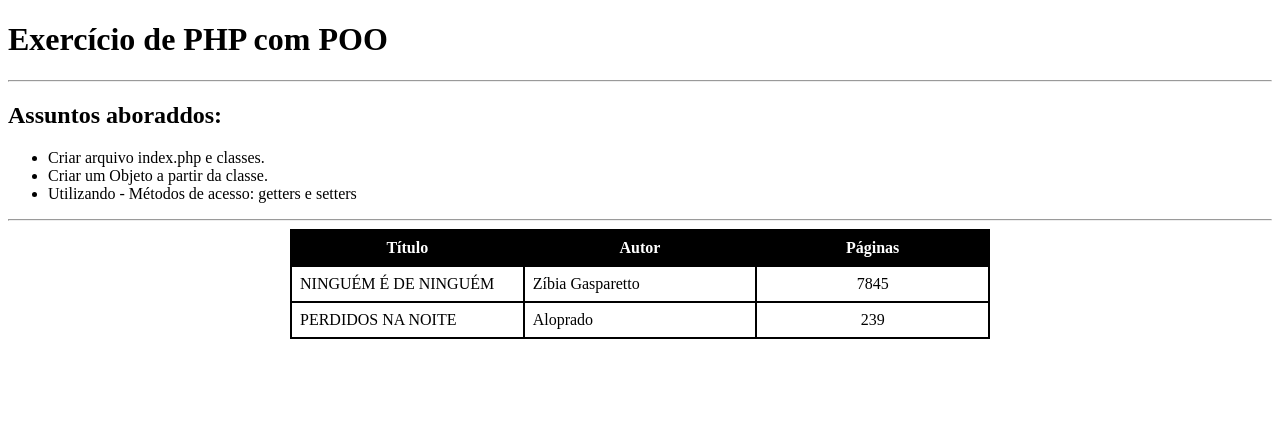
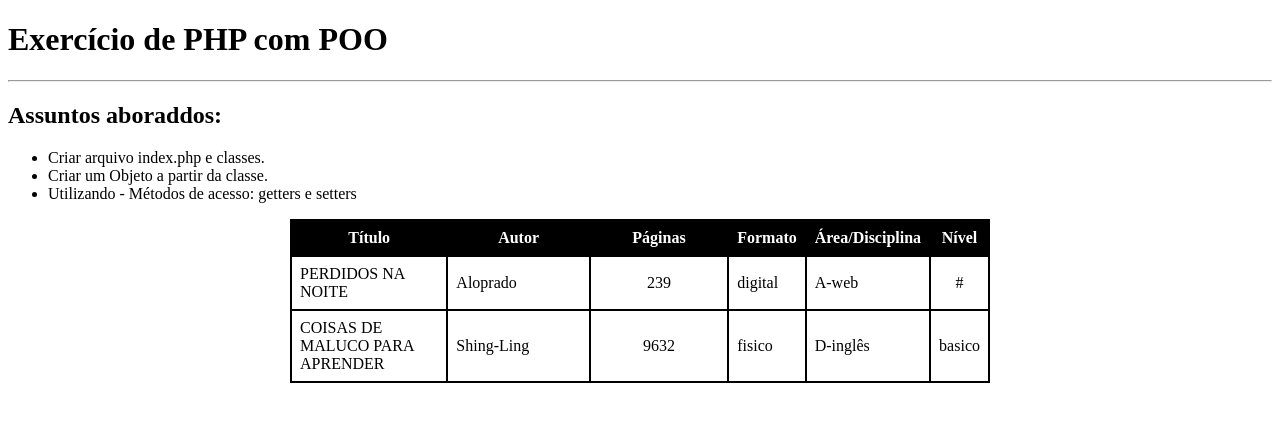
Before and after one commit to msakal/poo, a PHP site: page /Exercicio-PHP-com-POO/index.php in a window 1280 px wide. Shown: the top 422 px of the page. Run offline with PHP 8.4, Linux system fonts and the light colour scheme.

Commit message:
Exercicio2-Finalizando

```diff
--- a/Exercicio-PHP-com-POO/index.php
+++ b/Exercicio-PHP-com-POO/index.php
@@ -7,7 +7,7 @@
     <title>Exemplo 3</title>
 
     <style>
-        table, th, td {
+    table, th, td {
         border: 2px solid black;
         border-collapse: collapse;
     }
@@ -16,7 +16,6 @@
         margin: auto;
         max-width: 700px;
     }
-
     th {
         background-color: black;
         color: white;
@@ -28,12 +27,10 @@
         width: 33%;
         padding: 0.5rem;
     }
-
     td:first-child {
         text-transform: uppercase;
     }
-
-    td:nth-child(3) {
+    td:nth-child(3n) {
         text-align: center;
     }
     </style>
@@ -51,21 +48,36 @@
 
 <?php
     // Importando a Classe
-    require_once "src/Livro.php";
+    require_once "src/Programacao.php";
+    require_once "src/Didatico.php";
 
     // Criação dos objetos
-    $livroA = new Livro;
-    $livroB = new Livro;
+    $livroA = new Programacao;
+    $livroB = new Didatico;
+
 
     // Atribuindo dados via setters do objeto
-    $livroA->setTitulo("Ninguém é de Ninguém");
-    $livroA->setAutor("Zíbia Gasparetto");
-    $livroA->setPaginas("7845");
 
-    $livroB->setTitulo("Perdidos na Noite");
-    $livroB->setAutor("Aloprado");
-    $livroB->setPaginas("239");
 
+    // Livro
+    $livroA->setTitulo("Perdidos na Noite");
+    $livroA->setAutor("Aloprado");
+    $livroA->setPaginas("239");
+    // Tecnico
+    $livroA->setFormato(['digital']);
+    // Programacao
+    $livroA->setArea("web");
+
+
+    // Livro
+    $livroB->setTitulo("Coisas de Maluco para Aprender");
+    $livroB->setAutor("Shing-Ling");
+    $livroB->setPaginas("9632");
+    // Tecnico
+    $livroB->setFormato(["fisico"]);
+    // Didatico
+     $livroB->setDisciplina("inglês");
+     $livroB->setNivel(["basico"]);
 
 ?>
 
@@ -73,8 +85,19 @@
 <!-- <h2>Dados dos objetos (leitura via getters)</h2>
 <h3>Título: <?= $livroA->getTitulo() ?></h3>
 <p><strong>Autor: </strong><?= $livroA->getAutor() ?></p>
-<p><strong>Páginas: </strong> <?= $livroA->getPaginas() ?></p> -->
+<p><strong>Páginas: </strong> <?= $livroA->getPaginas() ?></p>
+<p><strong>Formato: </strong> <?= $livroA->getFormato() ?></p>
+<p><strong>Area: </strong> <?= $livroA->getArea() ?></p>
 <hr>
+
+<h3>Título: <?= $livroB->getTitulo() ?></h3>
+<p><strong>Autor: </strong><?= $livroB->getAutor() ?></p>
+<p><strong>Páginas: </strong> <?= $livroB->getPaginas() ?></p>
+<p><strong>Formato: </strong> <?= $livroB->getFormato() ?></p>
+<p><strong>Disciplina: </strong> <?= $livroB->getDisciplina() ?></p>
+<p><strong>Nível: </strong> <?= $livroB->getNivel() ?></p>
+<hr> -->
+
 
 <table>
     <thead>
@@ -82,6 +105,9 @@
             <th>Título</th>
             <th>Autor</th>
             <th>Páginas</th>
+            <th>Formato</th>
+            <th>Área/Disciplina</th>
+            <th>Nível</th>
         </tr>
     </thead>
     <tbody>
@@ -89,11 +115,17 @@
             <td><?= $livroA->getTitulo() ?></td>
             <td><?= $livroA->getAutor() ?></td>
             <td><?= $livroA->getPaginas() ?></td>
+            <td><?= $livroA->getFormato() ?></td>
+            <td>A-<?= $livroA->getArea() ?></td>
+            <td>#</td>
         </tr>
         <tr>
             <td><?= $livroB->getTitulo() ?></td>
             <td><?= $livroB->getAutor() ?></td>
             <td><?= $livroB->getPaginas() ?></td>
+            <td><?= $livroB->getFormato() ?></td>
+            <td>D-<?= $livroB->getDisciplina() ?></td>
+            <td><?= $livroB->getNivel() ?></td>
         </tr>
     </tbody>
 
--- /dev/null
+++ b/Exercicio-PHP-com-POO/src/Didatico.php
@@ -0,0 +1,27 @@
+<?php
+
+require_once "Tecnico.php";
+class Didatico extends Tecnico {
+    private string $disciplina;
+    private array $nivel = ['basico', 'medio', 'superior'];
+
+    // disciplina
+    public function getDisciplina(): string
+    {
+        return $this->disciplina;
+    }
+
+    public function setDisciplina(string $disciplina):void {
+        $this->disciplina = $disciplina;
+    }
+
+    // nivel
+    public function getNivel(): string {
+        return implode($this->nivel);
+    }
+
+
+    public function setNivel(array $nivel):void {
+        $this->nivel = $nivel;
+    }
+}
--- a/Exercicio-PHP-com-POO/src/Livro.php
+++ b/Exercicio-PHP-com-POO/src/Livro.php
@@ -1,5 +1,6 @@
 <?php
-class Livro {
+
+abstract class Livro {
     // Propriedades (ou atributos)
     private string $titulo;
     private string $autor;
@@ -33,20 +34,20 @@ class Livro {
 
 // Clicando com o botão da direita em cima da propriedade, já cria os get e set dos atributos.
 
-class Joao {
-    private string $nome;
+// class Joao {
+//     private string $nome;
 
 
-    public function getNome(): string
-    {
-        return $this->nome;
-    }
+//     public function getNome(): string
+//     {
+//         return $this->nome;
+//     }
 
 
-    public function setNome(string $nome)
-    {
-        $this->nome = $nome;
+//     public function setNome(string $nome)
+//     {
+//         $this->nome = $nome;
 
-        // return $this;
-    }
-}
+
+//     }
+// }
--- /dev/null
+++ b/Exercicio-PHP-com-POO/src/Programacao.php
@@ -0,0 +1,17 @@
+<?php
+
+require_once "Tecnico.php";
+class Programacao extends Tecnico {
+    private string $area;
+
+
+    // get
+    public function getArea(): string {
+        return $this->area;
+    }
+
+    // set
+    public function setArea(string $area) {
+        $this->area = $area;
+    }
+}
--- /dev/null
+++ b/Exercicio-PHP-com-POO/src/Tecnico.php
@@ -0,0 +1,15 @@
+<?php
+
+require_once "Livro.php";
+class Tecnico extends Livro {
+    private array $formato = ['digital', 'fisico'];
+
+    // get
+    public function getFormato(): string {
+        return implode($this->formato);
+    }
+    // set
+    public function setFormato(array $formato) {
+        $this->formato = $formato;
+    }
+}
```
